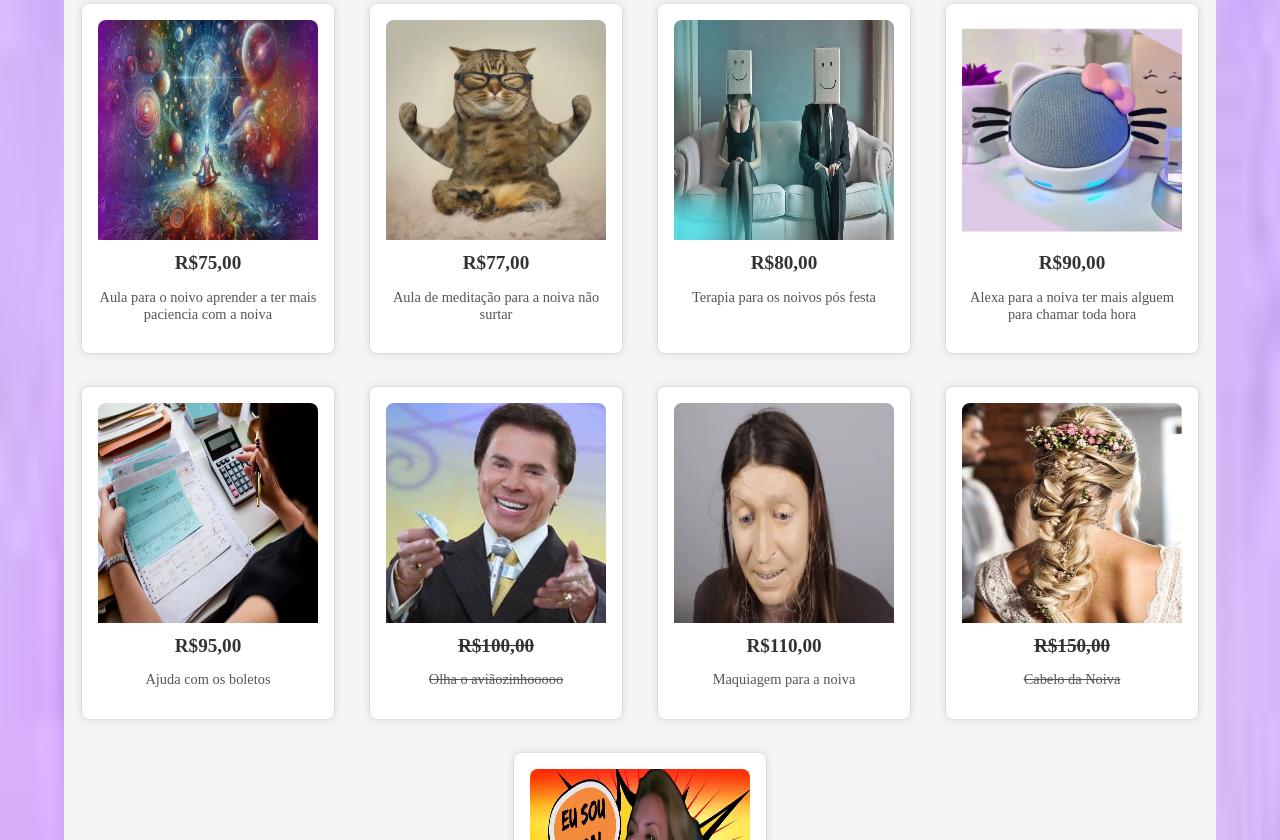
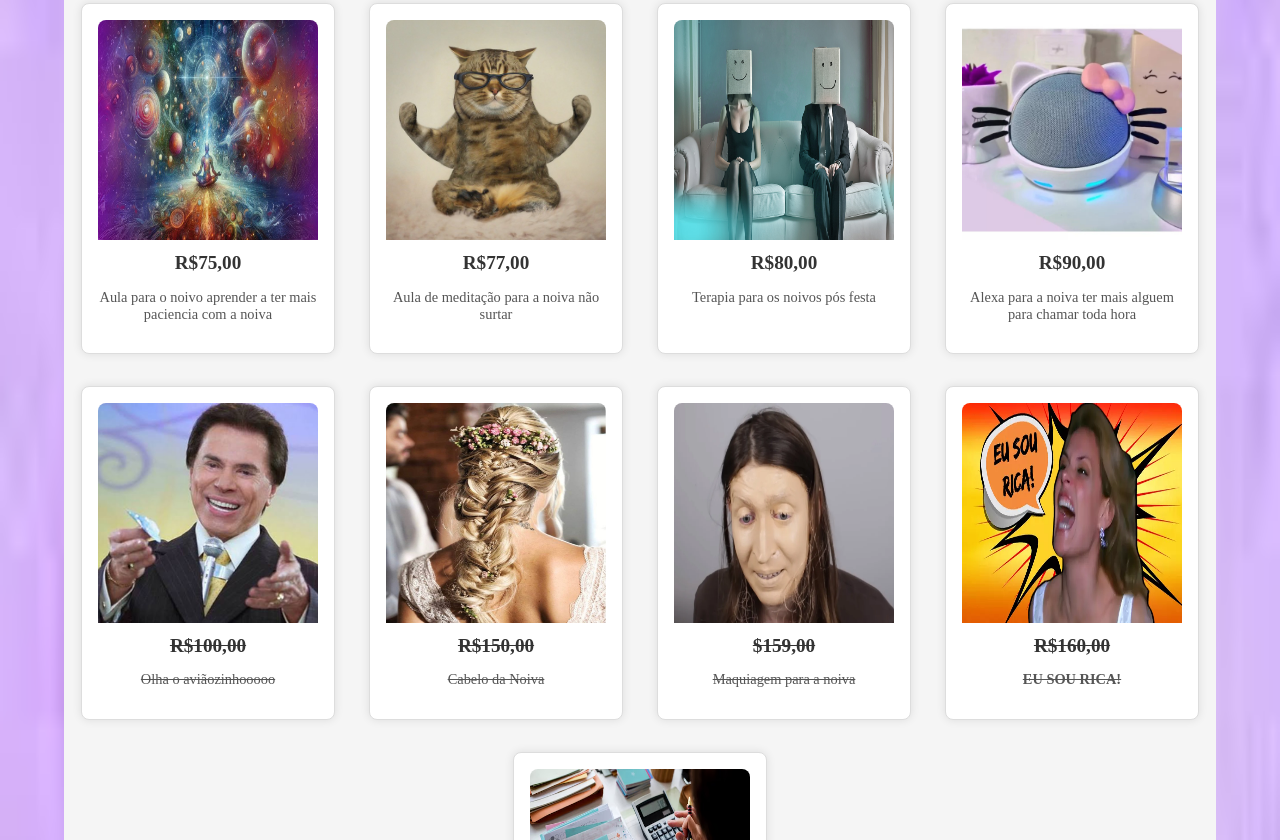
Before and after one commit to Eduardo-Decarli/Eduardo-Decarli.github.io, a plain HTML site: page index.html in a window 1280 px wide. Shown: the part 1960-2800 px from the top of the page. Drawn offline with Linux system fonts and the light colour scheme.

Commit message:
Up de modificações

```diff
--- a/index.html
+++ b/index.html
@@ -35,7 +35,7 @@
 
             Os valores são por convite. Se for uma família,não precisa todos enviarem, apenas um.
 
-            Agradecemos sua ajuda e presença, nós vemos dia 06/07/2024, as 16h!!!
+            Agradecemos sua ajuda e presença, nos vemos dia <strong>06/07/2024, as 16h</strong>!!!
         </p>
 
         <div class="gift">
@@ -158,22 +158,12 @@
             <p>Alexa para a noiva ter mais alguem para chamar toda hora</p>
         </div>
 
-        <div class="gift">
-            <a href="#QR"><img src="Arquivos/Boletos.avif"></a>
-            <h2>R$95,00</h2>
-            <p>Ajuda com os boletos</p>
-        </div>
+
 
         <div class="gift">
             <a href="#QR"><img src="Arquivos/silvio.jpg"></a>
             <h2><del>R$100,00</del></h2>
             <p><del>Olha o aviãozinhooooo</del></p>
-        </div>
-
-        <div class="gift">
-            <a href="#QR"><img src="Arquivos/Maquiagem.webp"></a>
-            <h2>R$110,00</h2>
-            <p>Maquiagem para a noiva</p>
         </div>
 
         <div class="gift">
@@ -183,9 +173,21 @@
         </div>
 
         <div class="gift">
+            <a href="#QR"><img src="Arquivos/Maquiagem.webp"></a>
+            <h2><del>$159,00</del></h2>
+            <p><del>Maquiagem para a noiva</del></p>
+        </div>
+
+        <div class="gift">
             <a href="#QR"><img src="Arquivos/rica.webp"></a>
             <h2><del>R$160,00</del></h2>
             <p><del><strong>EU SOU RICA!</strong></del></p>
+        </div>
+
+        <div class="gift">
+            <a href="#QR"><img src="Arquivos/Boletos.avif"></a>
+            <h2><del>R$200,00</del></h2>
+            <p><del>Ajuda com os boletos</del></p>
         </div>
     </main>
 
```
